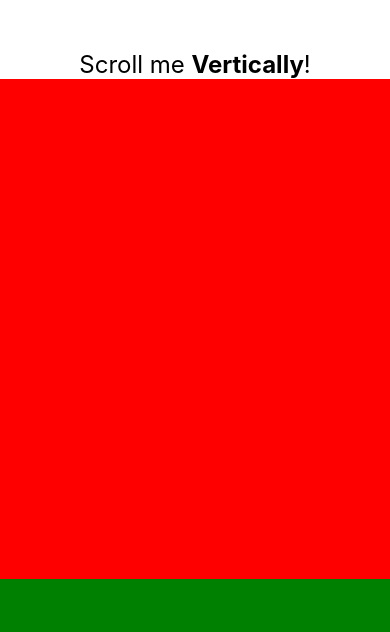
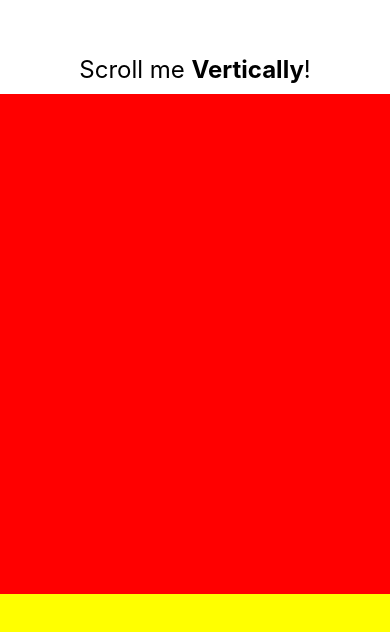
Before and after one commit to abdulwahabhassan/hello-world, a React Native app: screen / in a window 390 px wide. Shown: the top 632 px of the page. Built offline with nearby package versions, Linux system fonts and the light colour scheme.

Commit message:
added profile validation

```diff
--- a/App.js
+++ b/App.js
@@ -4,9 +4,6 @@ import { ScrollView, StyleSheet, Text, View, Button, TextInput } from 'react-nat
 
 export default function App() {
 
-
-  const [password, setPassword] = useState('');
-  const [profile, setProfile] = useState({});
 
   const [pressedCount, setPressedCount] = useState(0);
   const handlePress = () => {
@@ -22,12 +19,22 @@ export default function App() {
     setPressedCount(0)
   };
 
+  const [profile, setProfile] = useState({});
+  const [password, setPassword] = useState('');
   const handleSubmit = () => {
     setProfile(
       {'name': name,
       'password': password}
-      )
+      );
   };
+
+  const isProfileComplete = () => {
+    return (profile.hasOwnProperty('name') &&
+    profile.name !== '' && profile.hasOwnProperty('password') &&
+    profile.password !== '') ? true : false
+
+  };
+
 
 
   return (
@@ -36,15 +43,15 @@ export default function App() {
 
      {/* Verical scroll */}
    <View style={{flex: 1}}>
-    <Text style={{ fontSize: 24, textAlign: 'center' }}>
+    <Text style={{ fontSize: 24, textAlign: 'center', marginTop: 5}}>
       Scroll me <Text style={{fontWeight: 'bold'}}>Vertically</Text>!
     </Text>
-      <View>
+      <View style={{marginTop: 10}}>
       <ScrollView>
         <View style={{ width: 500, height: 500, backgroundColor: 'red' }} />
+        <View style={{ width: 500, height: 500, backgroundColor: 'yellow' }} />
         <View style={{ width: 500, height: 500, backgroundColor: 'green' }} />
         <View style={{ width: 500, height: 500, backgroundColor: 'blue' }} />
-        <View style={{ width: 500, height: 500, backgroundColor: 'yellow' }} />
       </ScrollView>
       </View>
     </View>
@@ -54,7 +61,7 @@ export default function App() {
       <Text style={{ fontSize: 24, textAlign: 'center' }}>
       Scroll me <Text style={{fontWeight: 'bold'}}>horizontally</Text>!
     </Text>
-      <View>
+      <View style={{marginTop: 10}}>
       <ScrollView horizontal>
       <View style={{ width: 500, height: 500, backgroundColor: 'yellow' }} />
         <View style={{ width: 500, height: 500, backgroundColor: 'red' }} />
@@ -94,7 +101,7 @@ export default function App() {
           Password:
         </Text>
         <TextInput value={password} secureTextEntry={true} onChangeText={text => setPassword(text)} style={{width:'100%', padding: 12, backgroundColor: 'gainsboro', marginBottom: 20}}/>
-        <Text  style={{color: 'red'}}>Profile {JSON.stringify(profile)}</Text>
+        <Text  style={{color: 'red'}}>{ isProfileComplete() ? <Text style={{color: 'green'}}>Profile {JSON.stringify(profile)}</Text> : 'Please input name and password'}</Text>
         <View alignSelf='center' style={{backgroundColor: 'black', borderRadius: 5, width: '30%', marginTop: 40, marginBottom: 50}}>
           <Button color='white' title='Submit' onPress={handleSubmit}/>
           </View>
```
